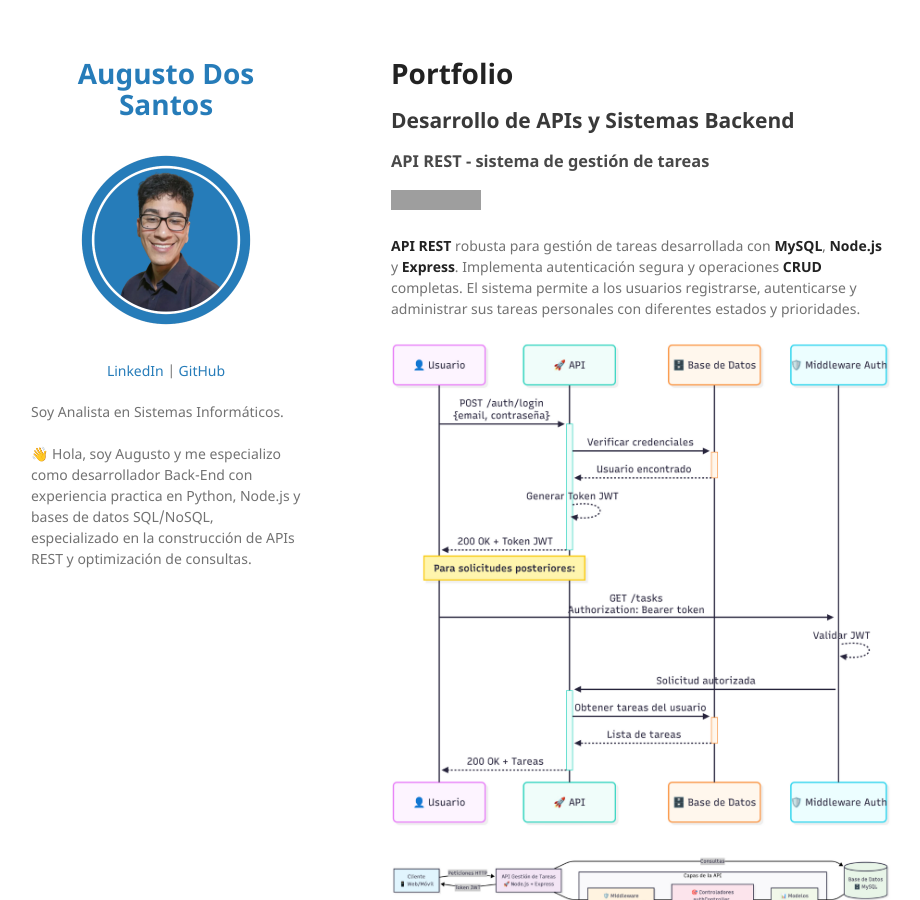
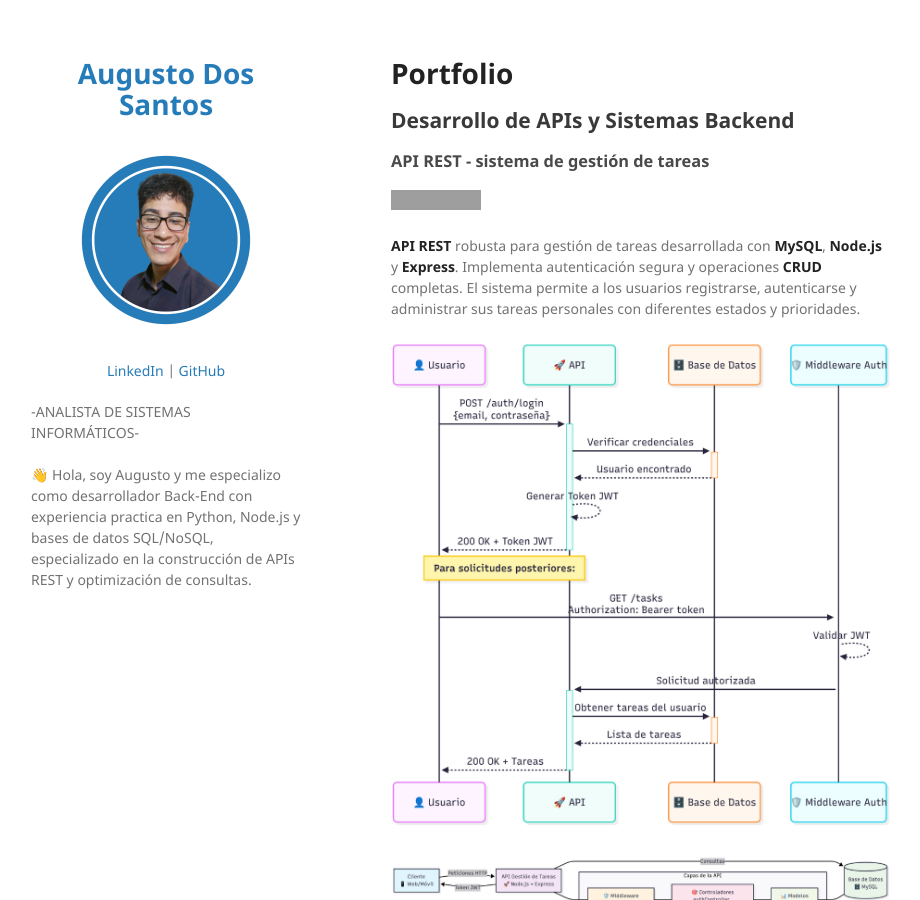
Before and after one commit to augustosz/portfolio-BE, a Jekyll site: the page built from index.md, in a window 1280 px wide and 900 px high. Shown: the whole window, without its empty margins (179-1099 px from the left). Built offline with Jekyll 4.4.1, drawn with Linux system fonts in a browser that asks for light colours; our own code applies the rules of GitHub Pages for plain Markdown files; grey boxes are pictures that could not be loaded.

Commit message:
Update _config.yml

```diff
--- a/_config.yml
+++ b/_config.yml
@@ -10,7 +10,7 @@ description:
   </p>
 
   <p>
-  Soy Analista en Sistemas Informáticos.
+  -ANALISTA DE SISTEMAS INFORMÁTICOS-
   <br><br>
   👋 Hola, soy Augusto y me especializo como desarrollador Back-End con experiencia practica en Python, Node.js y bases de datos SQL/NoSQL, especializado en la construcción de APIs REST y optimización de consultas.
   </p>
```
